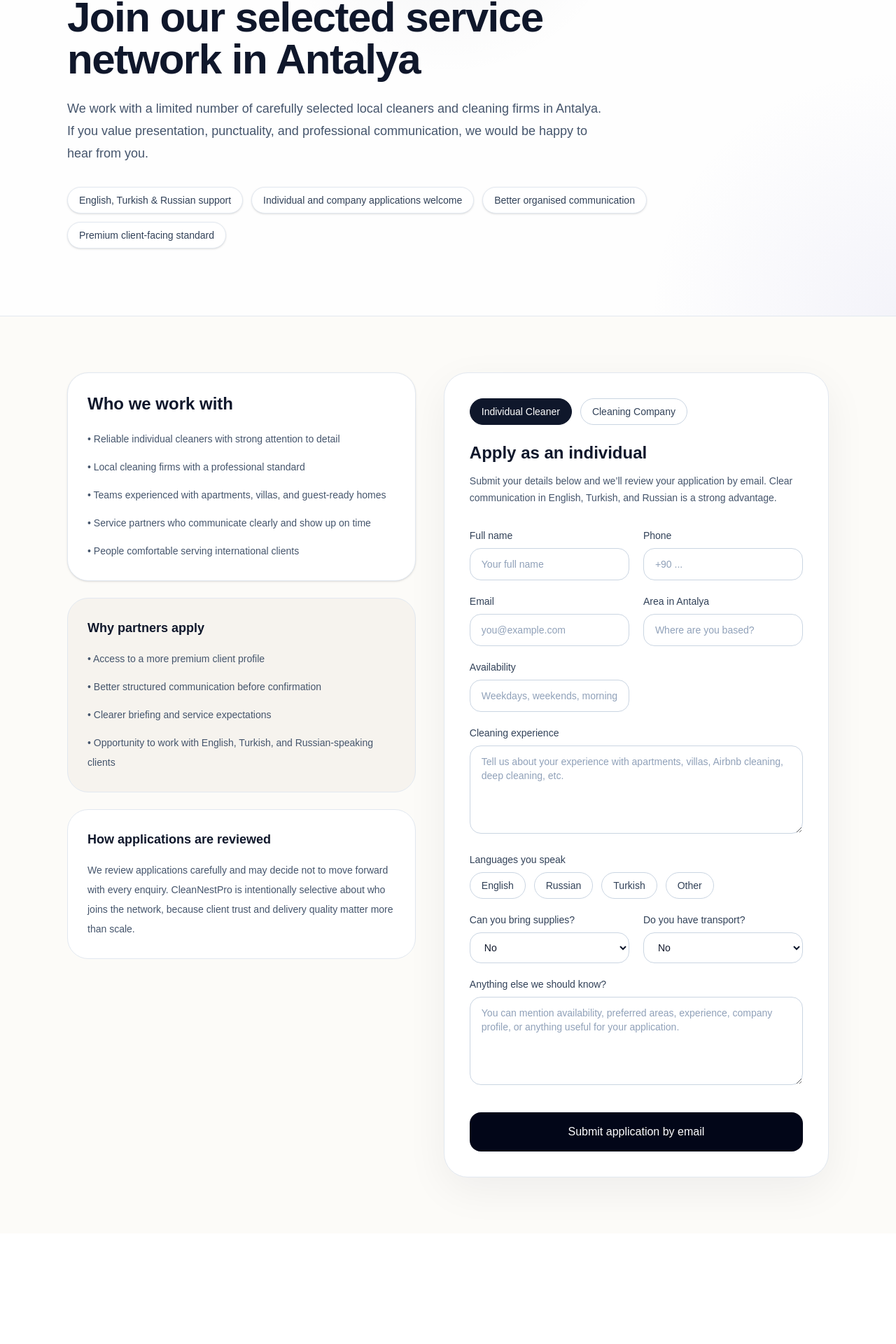
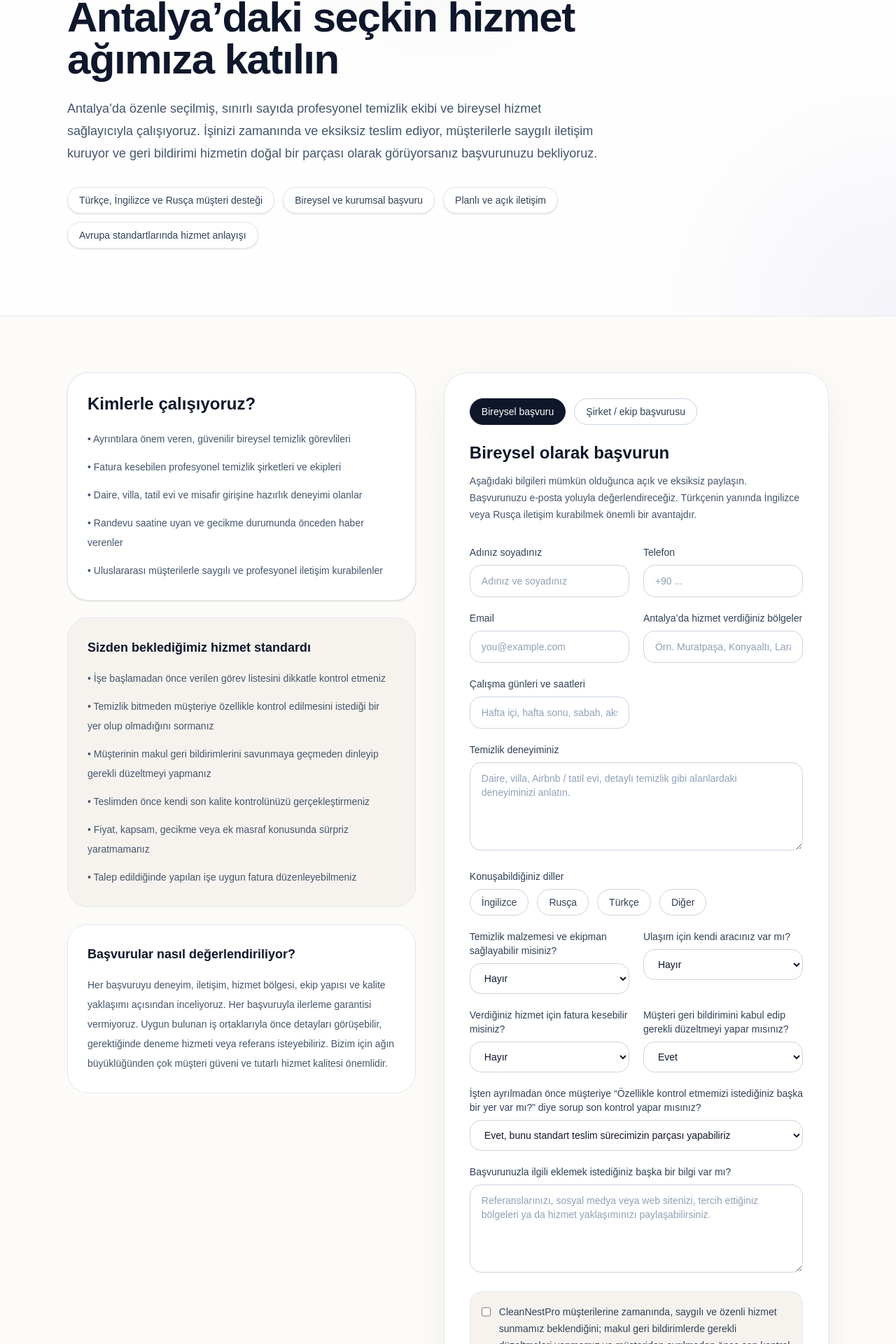
Before and after one commit to LyatifAhmed/cleannestpro, a Next.js app: page /apply in a window 1280 px wide. Shown: the part 155-2075 px from the top of the page at 70% size. Before the commit the page ends 1917 px from the top, so only its background shows below. Built offline with nearby package versions, Linux system fonts and the light colour scheme.

Commit message:
Translate partner application page to Turkish

```diff
--- a/app/apply/page.tsx
+++ b/app/apply/page.tsx
@@ -18,6 +18,10 @@ type CleanerApplyForm = {
   availability: string;
   hasSupplies: string;
   transport: string;
+  canInvoice: string;
+  acceptsFeedback: string;
+  performsFinalCheck: string;
+  qualityCommitment: boolean;
   teamSize: string;
   notes: string;
   website: string;
@@ -43,6 +47,10 @@ const createInitialState = (): CleanerApplyForm => ({
   availability: "",
   hasSupplies: "No",
   transport: "No",
+  canInvoice: "No",
+  acceptsFeedback: "Yes",
+  performsFinalCheck: "Yes",
+  qualityCommitment: false,
   teamSize: "",
   notes: "",
   website: "",
@@ -88,7 +96,7 @@ export default function ApplyPage() {
 
       if (secondsOnForm < 4) {
         setSending(false);
-        alert("Please take a little more time to complete the form.");
+        alert("Lütfen formu dikkatlice doldurmak için biraz daha zaman ayırın.");
         return;
       }
 
@@ -102,14 +110,14 @@ export default function ApplyPage() {
 
       if (!res.ok) {
         const data = await res.json().catch(() => null);
-        throw new Error(data?.error || "Failed to send application.");
+        throw new Error(data?.error || "Başvuru gönderilemedi.");
       }
 
       setSubmitted(true);
       setForm(createInitialState());
     } catch (error) {
       console.error(error);
-      alert("Something went wrong while sending the application.");
+      alert("Başvuru gönderilirken bir sorun oluştu. Lütfen tekrar deneyin.");
     } finally {
       setSending(false);
     }
@@ -124,26 +132,27 @@ export default function ApplyPage() {
         <div className="relative mx-auto max-w-6xl px-6 py-16 md:px-8 md:py-24">
           <div className="max-w-4xl">
             <div className="inline-flex rounded-full border border-slate-200 bg-white/80 px-3 py-1 text-sm text-slate-600 shadow-sm backdrop-blur dark:border-white/10 dark:bg-white/5 dark:text-slate-300">
-              Work with CleanNestPro
+              CleanNestPro hizmet ağına katılın
             </div>
 
             <h1 className="mt-6 text-4xl font-semibold tracking-tight md:text-6xl">
-              Join our selected service network in Antalya
+              Antalya’daki seçkin hizmet ağımıza katılın
             </h1>
 
             <p className="mt-6 max-w-3xl text-lg leading-8 text-slate-600 dark:text-slate-300">
-              We work with a limited number of carefully selected local cleaners
-              and cleaning firms in Antalya. If you value presentation,
-              punctuality, and professional communication, we would be happy to
-              hear from you.
+              Antalya’da özenle seçilmiş, sınırlı sayıda profesyonel temizlik
+              ekibi ve bireysel hizmet sağlayıcıyla çalışıyoruz. İşinizi zamanında
+              ve eksiksiz teslim ediyor, müşterilerle saygılı iletişim kuruyor ve
+              geri bildirimi hizmetin doğal bir parçası olarak görüyorsanız
+              başvurunuzu bekliyoruz.
             </p>
 
             <div className="mt-8 flex flex-wrap gap-3">
               {[
-                "English, Turkish & Russian support",
-                "Individual and company applications welcome",
-                "Better organised communication",
-                "Premium client-facing standard",
+                "Türkçe, İngilizce ve Rusça müşteri desteği",
+                "Bireysel ve kurumsal başvuru",
+                "Planlı ve açık iletişim",
+                "Avrupa standartlarında hizmet anlayışı",
               ].map((item) => (
                 <span
                   key={item}
@@ -161,35 +170,39 @@ export default function ApplyPage() {
         <div className="grid gap-10 md:grid-cols-[0.95fr_1.05fr]">
           <div>
             <div className="rounded-[30px] border border-slate-200 bg-white p-7 shadow-sm dark:border-white/10 dark:bg-white/5">
-              <h2 className="text-2xl font-semibold">Who we work with</h2>
+              <h2 className="text-2xl font-semibold">Kimlerle çalışıyoruz?</h2>
 
               <ul className="mt-5 space-y-3 text-sm leading-7 text-slate-600 dark:text-slate-300">
-                <li>• Reliable individual cleaners with strong attention to detail</li>
-                <li>• Local cleaning firms with a professional standard</li>
-                <li>• Teams experienced with apartments, villas, and guest-ready homes</li>
-                <li>• Service partners who communicate clearly and show up on time</li>
-                <li>• People comfortable serving international clients</li>
+                <li>• Ayrıntılara önem veren, güvenilir bireysel temizlik görevlileri</li>
+                <li>• Fatura kesebilen profesyonel temizlik şirketleri ve ekipleri</li>
+                <li>• Daire, villa, tatil evi ve misafir girişine hazırlık deneyimi olanlar</li>
+                <li>• Randevu saatine uyan ve gecikme durumunda önceden haber verenler</li>
+                <li>• Uluslararası müşterilerle saygılı ve profesyonel iletişim kurabilenler</li>
               </ul>
             </div>
 
             <div className="mt-6 rounded-[30px] border border-slate-200 bg-[#f6f3ee] p-7 dark:border-white/10 dark:bg-white/5">
-              <h3 className="text-lg font-semibold">Why partners apply</h3>
+              <h3 className="text-lg font-semibold">Sizden beklediğimiz hizmet standardı</h3>
 
               <ul className="mt-4 space-y-3 text-sm leading-7 text-slate-600 dark:text-slate-300">
-                <li>• Access to a more premium client profile</li>
-                <li>• Better structured communication before confirmation</li>
-                <li>• Clearer briefing and service expectations</li>
-                <li>• Opportunity to work with English, Turkish, and Russian-speaking clients</li>
+                <li>• İşe başlamadan önce verilen görev listesini dikkatle kontrol etmeniz</li>
+                <li>• Temizlik bitmeden müşteriye özellikle kontrol edilmesini istediği bir yer olup olmadığını sormanız</li>
+                <li>• Müşterinin makul geri bildirimlerini savunmaya geçmeden dinleyip gerekli düzeltmeyi yapmanız</li>
+                <li>• Teslimden önce kendi son kalite kontrolünüzü gerçekleştirmeniz</li>
+                <li>• Fiyat, kapsam, gecikme veya ek masraf konusunda sürpriz yaratmamanız</li>
+                <li>• Talep edildiğinde yapılan işe uygun fatura düzenleyebilmeniz</li>
               </ul>
             </div>
 
             <div className="mt-6 rounded-[30px] border border-slate-200 bg-white p-7 dark:border-white/10 dark:bg-white/5">
-              <h3 className="text-lg font-semibold">How applications are reviewed</h3>
+              <h3 className="text-lg font-semibold">Başvurular nasıl değerlendiriliyor?</h3>
               <p className="mt-4 text-sm leading-7 text-slate-600 dark:text-slate-300">
-                We review applications carefully and may decide not to move
-                forward with every enquiry. CleanNestPro is intentionally
-                selective about who joins the network, because client trust and
-                delivery quality matter more than scale.
+                Her başvuruyu deneyim, iletişim, hizmet bölgesi, ekip yapısı ve
+                kalite yaklaşımı açısından inceliyoruz. Her başvuruyla ilerleme
+                garantisi vermiyoruz. Uygun bulunan iş ortaklarıyla önce detayları
+                görüşebilir, gerektiğinde deneme hizmeti veya referans isteyebiliriz.
+                Bizim için ağın büyüklüğünden çok müşteri güveni ve tutarlı hizmet
+                kalitesi önemlidir.
               </p>
             </div>
           </div>
@@ -199,7 +212,7 @@ export default function ApplyPage() {
             className="rounded-[34px] border border-slate-200 bg-white p-7 shadow-[0_18px_60px_rgba(15,23,42,0.06)] dark:border-white/10 dark:bg-white/5 dark:shadow-none md:p-9"
           >
             <div className="hidden" aria-hidden="true">
-              <label htmlFor="website">Website</label>
+              <label htmlFor="website">Web sitesi</label>
               <input
                 id="website"
                 name="website"
@@ -227,7 +240,7 @@ export default function ApplyPage() {
                           : "border-slate-300 bg-white text-slate-700 hover:bg-slate-50 dark:border-white/15 dark:bg-white/5 dark:text-slate-200 dark:hover:bg-white/10"
                       }`}
                     >
-                      {type}
+                      {type === "Individual Cleaner" ? "Bireysel başvuru" : "Şirket / ekip başvurusu"}
                     </button>
                   );
                 }
@@ -235,39 +248,39 @@ export default function ApplyPage() {
             </div>
 
             <h2 className="mt-6 text-2xl font-semibold">
-              {isCompany ? "Apply as a company" : "Apply as an individual"}
+              {isCompany ? "Şirket veya ekip olarak başvurun" : "Bireysel olarak başvurun"}
             </h2>
 
             <p className="mt-3 text-sm leading-6 text-slate-600 dark:text-slate-300">
-              Submit your details below and we’ll review your application by
-              email. Clear communication in English, Turkish, and Russian is a
-              strong advantage.
+              Aşağıdaki bilgileri mümkün olduğunca açık ve eksiksiz paylaşın.
+              Başvurunuzu e-posta yoluyla değerlendireceğiz. Türkçenin yanında
+              İngilizce veya Rusça iletişim kurabilmek önemli bir avantajdır.
             </p>
 
             <div className="mt-8 grid gap-5 md:grid-cols-2">
               <Field>
-                <Label>{isCompany ? "Main contact name" : "Full name"}</Label>
+                <Label>{isCompany ? "Yetkili kişinin adı soyadı" : "Adınız soyadınız"}</Label>
                 <Input
                   value={form.fullName}
                   onChange={(e) => updateField("fullName", e.target.value)}
-                  placeholder={isCompany ? "Main contact person" : "Your full name"}
+                  placeholder={isCompany ? "İletişim kurulacak yetkili" : "Adınız ve soyadınız"}
                   required
                 />
               </Field>
 
               {isCompany ? (
                 <Field>
-                  <Label>Company name</Label>
+                  <Label>Şirket / ekip adı</Label>
                   <Input
                     value={form.companyName}
                     onChange={(e) => updateField("companyName", e.target.value)}
-                    placeholder="Your company name"
+                    placeholder="Ticari adınız veya ekip adınız"
                     required
                   />
                 </Field>
               ) : (
                 <Field>
-                  <Label>Phone</Label>
+                  <Label>Telefon</Label>
                   <Input
                     value={form.phone}
                     onChange={(e) => updateField("phone", e.target.value)}
@@ -279,7 +292,7 @@ export default function ApplyPage() {
 
               {!isCompany ? null : (
                 <Field>
-                  <Label>Phone</Label>
+                  <Label>Telefon</Label>
                   <Input
                     value={form.phone}
                     onChange={(e) => updateField("phone", e.target.value)}
@@ -301,63 +314,63 @@ export default function ApplyPage() {
               </Field>
 
               <Field>
-                <Label>Area in Antalya</Label>
+                <Label>Antalya’da hizmet verdiğiniz bölgeler</Label>
                 <Input
                   value={form.location}
                   onChange={(e) => updateField("location", e.target.value)}
-                  placeholder="Where are you based?"
+                  placeholder="Örn. Muratpaşa, Konyaaltı, Lara, Kemer"
                   required
                 />
               </Field>
 
               {isCompany ? (
                 <Field>
-                  <Label>Approx team size</Label>
+                  <Label>Yaklaşık ekip büyüklüğü</Label>
                   <Input
                     value={form.teamSize}
                     onChange={(e) => updateField("teamSize", e.target.value)}
-                    placeholder="e.g. 3 cleaners"
+                    placeholder="Örn. 3 temizlik görevlisi"
                   />
                 </Field>
               ) : (
                 <Field>
-                  <Label>Availability</Label>
+                  <Label>Çalışma günleri ve saatleri</Label>
                   <Input
                     value={form.availability}
                     onChange={(e) => updateField("availability", e.target.value)}
-                    placeholder="Weekdays, weekends, mornings..."
+                    placeholder="Hafta içi, hafta sonu, sabah, akşam..."
                   />
                 </Field>
               )}
 
               {isCompany ? (
                 <Field>
-                  <Label>Availability</Label>
+                  <Label>Çalışma günleri ve saatleri</Label>
                   <Input
                     value={form.availability}
                     onChange={(e) => updateField("availability", e.target.value)}
-                    placeholder="Typical availability"
+                    placeholder="Genel müsaitlik durumunuz"
                   />
                 </Field>
               ) : null}
 
               <Field className="md:col-span-2">
                 <Label>
-                  {isCompany ? "Company / team experience" : "Cleaning experience"}
+                  {isCompany ? "Şirket / ekip deneyimi" : "Temizlik deneyiminiz"}
                 </Label>
                 <Textarea
                   value={form.experience}
                   onChange={(e) => updateField("experience", e.target.value)}
                   placeholder={
                     isCompany
-                      ? "Tell us about your team, the kinds of homes you handle, service areas, and client experience."
-                      : "Tell us about your experience with apartments, villas, Airbnb cleaning, deep cleaning, etc."
+                      ? "Ekibinizi, kaç yıldır çalıştığınızı, hizmet verdiğiniz konut türlerini ve müşteri deneyiminizi anlatın."
+                      : "Daire, villa, Airbnb / tatil evi, detaylı temizlik gibi alanlardaki deneyiminizi anlatın."
                   }
                 />
               </Field>
 
               <Field className="md:col-span-2">
-                <Label>Languages you speak</Label>
+                <Label>Konuşabildiğiniz diller</Label>
                 <div className="flex flex-wrap gap-3">
                   {languageOptions.map((language) => {
                     const active = form.languages.includes(language);
@@ -372,7 +385,7 @@ export default function ApplyPage() {
                             : "border-slate-300 bg-white text-slate-700 hover:bg-slate-50 dark:border-white/15 dark:bg-white/5 dark:text-slate-200 dark:hover:bg-white/10"
                         }`}
                       >
-                        {language}
+                        {{ English: "İngilizce", Russian: "Rusça", Turkish: "Türkçe", Other: "Diğer" }[language]}
                       </button>
                     );
                   })}
@@ -380,34 +393,71 @@ export default function ApplyPage() {
               </Field>
 
               <Field>
-                <Label>Can you bring supplies?</Label>
+                <Label>Temizlik malzemesi ve ekipman sağlayabilir misiniz?</Label>
                 <Select
                   value={form.hasSupplies}
                   onChange={(e) => updateField("hasSupplies", e.target.value)}
                 >
-                  <option>Yes</option>
-                  <option>No</option>
+                  <option value="Yes">Evet</option>
+                  <option value="No">Hayır</option>
                 </Select>
               </Field>
 
               <Field>
-                <Label>Do you have transport?</Label>
+                <Label>Ulaşım için kendi aracınız var mı?</Label>
                 <Select
                   value={form.transport}
                   onChange={(e) => updateField("transport", e.target.value)}
                 >
-                  <option>Yes</option>
-                  <option>No</option>
+                  <option value="Yes">Evet</option>
+                  <option value="No">Hayır</option>
+                </Select>
+              </Field>
+
+              <Field>
+                <Label>Verdiğiniz hizmet için fatura kesebilir misiniz?</Label>
+                <Select value={form.canInvoice} onChange={(e) => updateField("canInvoice", e.target.value)} required>
+                  <option value="Yes">Evet</option>
+                  <option value="No">Hayır</option>
+                </Select>
+              </Field>
+
+              <Field>
+                <Label>Müşteri geri bildirimini kabul edip gerekli düzeltmeyi yapar mısınız?</Label>
+                <Select value={form.acceptsFeedback} onChange={(e) => updateField("acceptsFeedback", e.target.value)} required>
+                  <option value="Yes">Evet</option>
+                  <option value="No">Hayır</option>
                 </Select>
               </Field>
 
               <Field className="md:col-span-2">
-                <Label>Anything else we should know?</Label>
+                <Label>İşten ayrılmadan önce müşteriye “Özellikle kontrol etmemizi istediğiniz başka bir yer var mı?” diye sorup son kontrol yapar mısınız?</Label>
+                <Select value={form.performsFinalCheck} onChange={(e) => updateField("performsFinalCheck", e.target.value)} required>
+                  <option value="Yes">Evet, bunu standart teslim sürecimizin parçası yapabiliriz</option>
+                  <option value="No">Hayır</option>
+                </Select>
+              </Field>
+
+              <Field className="md:col-span-2">
+                <Label>Başvurunuzla ilgili eklemek istediğiniz başka bir bilgi var mı?</Label>
                 <Textarea
                   value={form.notes}
                   onChange={(e) => updateField("notes", e.target.value)}
-                  placeholder="You can mention availability, preferred areas, experience, company profile, or anything useful for your application."
+                  placeholder="Referanslarınızı, sosyal medya veya web sitenizi, tercih ettiğiniz bölgeleri ya da hizmet yaklaşımınızı paylaşabilirsiniz."
                 />
+              </Field>
+
+              <Field className="md:col-span-2">
+                <label className="flex cursor-pointer items-start gap-3 rounded-2xl border border-slate-200 bg-[#f6f3ee] p-4 text-sm leading-6 text-slate-700 dark:border-white/10 dark:bg-white/5 dark:text-slate-200">
+                  <input
+                    type="checkbox"
+                    className="mt-1 h-4 w-4"
+                    checked={form.qualityCommitment}
+                    onChange={(e) => updateField("qualityCommitment", e.target.checked)}
+                    required
+                  />
+                  <span>CleanNestPro müşterilerine zamanında, saygılı ve özenli hizmet sunmamız beklendiğini; makul geri bildirimlerde gerekli düzeltmeleri yapmamız ve müşteriden ayrılmadan önce son kontrol istememiz gerektiğini anlıyorum.</span>
+                </label>
               </Field>
             </div>
 
@@ -417,17 +467,17 @@ export default function ApplyPage() {
                 disabled={sending}
                 className="inline-flex w-full items-center justify-center rounded-2xl bg-slate-950 px-6 py-4 text-base font-medium text-white transition hover:opacity-90 disabled:opacity-50 dark:bg-white dark:text-slate-900"
               >
-                {sending ? "Sending..." : "Submit application by email"}
+                {sending ? "Gönderiliyor..." : "Başvuruyu gönder"}
               </button>
             </div>
 
             {submitted ? (
               <div className="mt-6 rounded-[24px] border border-emerald-200 bg-emerald-50 p-5 dark:border-emerald-500/20 dark:bg-emerald-500/10">
                 <p className="text-sm font-medium text-emerald-700 dark:text-emerald-300">
-                  Your application has been sent.
+                  Başvurunuz gönderildi.
                 </p>
                 <p className="mt-2 text-sm leading-6 text-emerald-700/90 dark:text-emerald-200/90">
-                  Thank you. We’ll review it carefully and get back to you by email if there is a fit.
+                  Teşekkür ederiz. Başvurunuzu dikkatle inceleyeceğiz. İş birliği için uygunluk olması hâlinde sizinle e-posta veya telefon yoluyla iletişime geçeceğiz.
                 </p>
               </div>
             ) : null}
```
